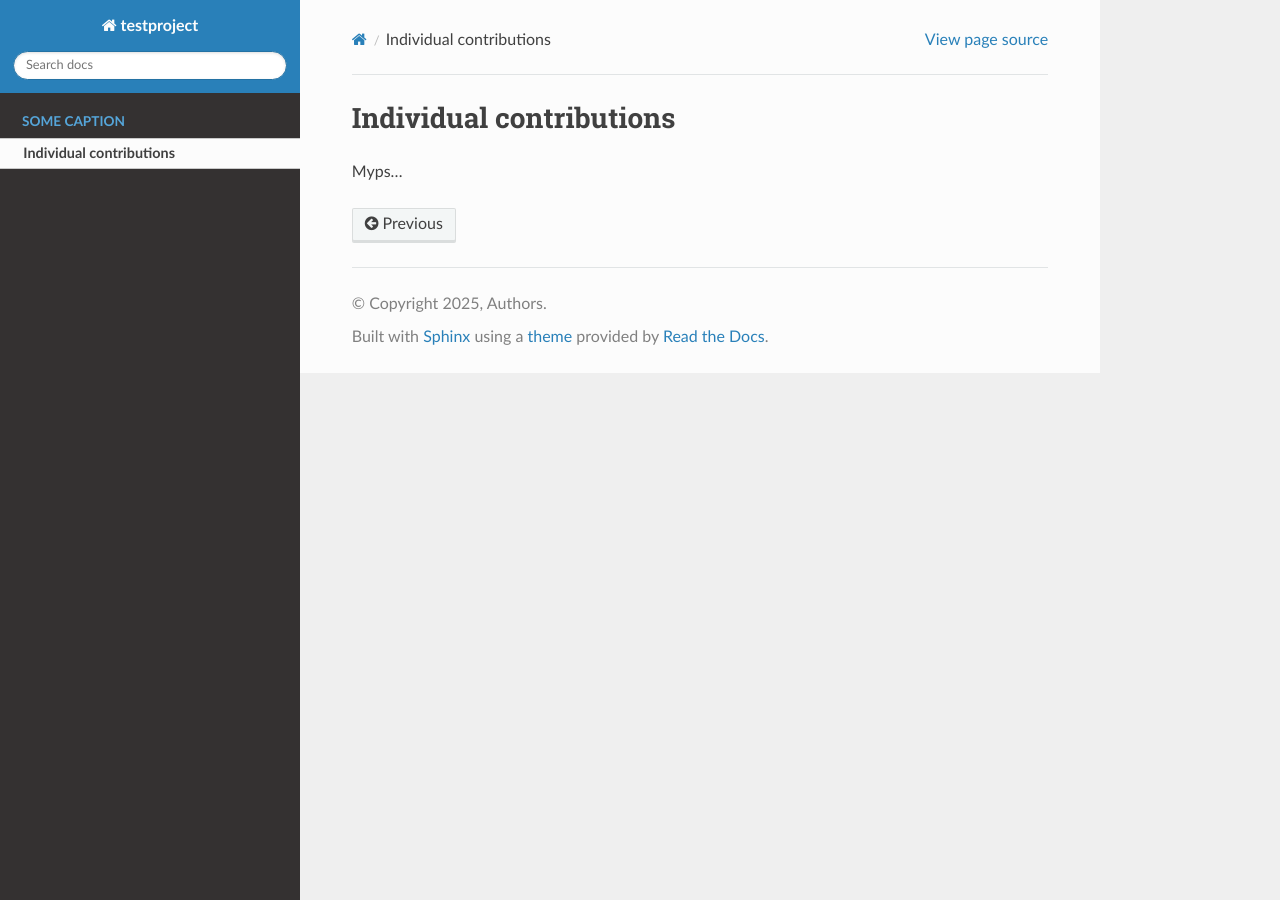
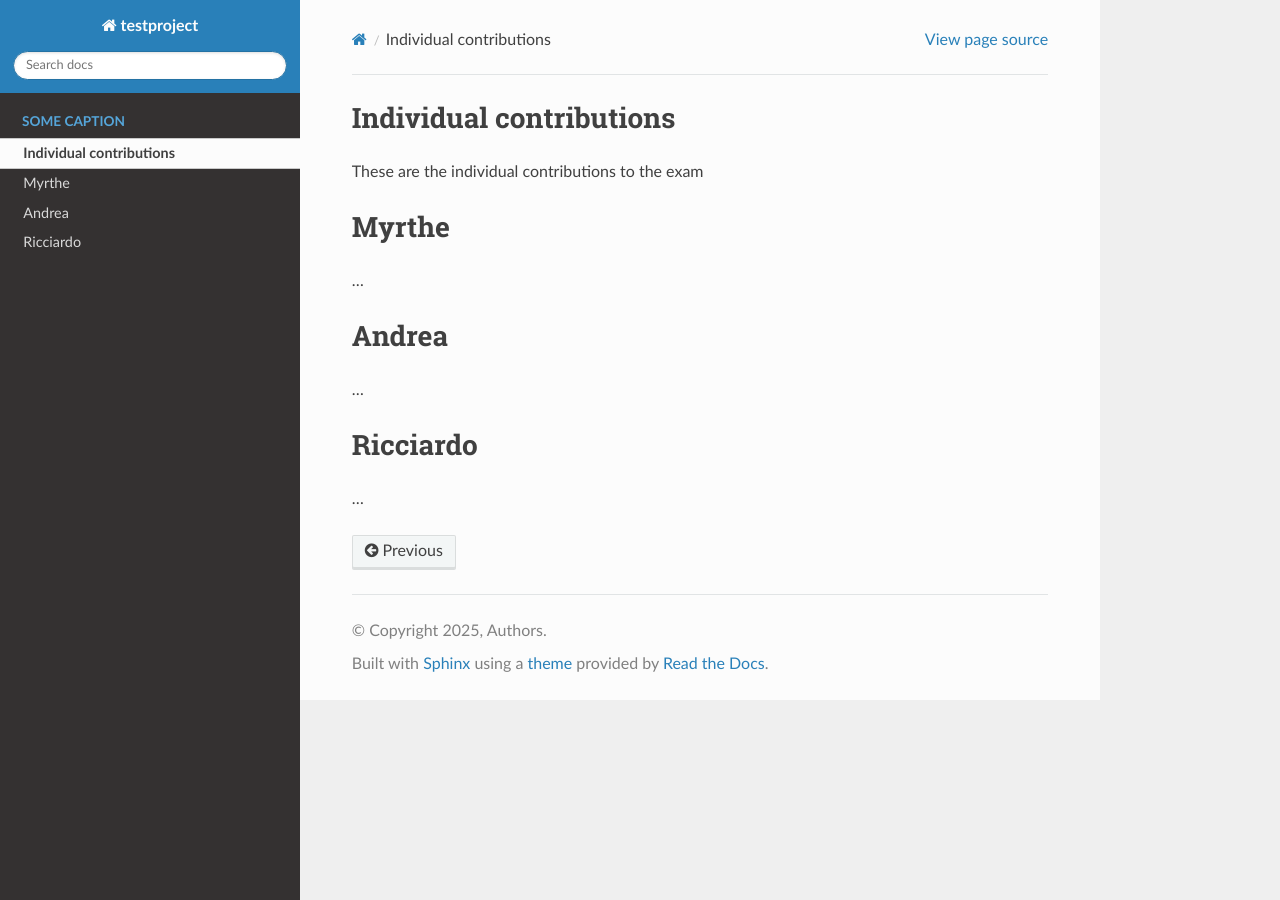
Before and after one commit to mypscat/testproject, a Sphinx documentation site: the page built from doc/individual.md, in a window 1280 px wide. Built offline with Sphinx 7.4.7 and the Read the Docs theme 3.1.0, drawn with Linux system fonts in a browser that asks for light colours; pages that are not in the unit, such as notebooks, are missing from menus.

Commit message:
Update individual.md

```diff
--- a/doc/individual.md
+++ b/doc/individual.md
@@ -1,2 +1,8 @@
-# Individual contributions
-Myps...
+## Individual contributions
+These are the individual contributions to the exam
+# Myrthe
+...
+# Andrea
+...
+# Ricciardo
+...
```
